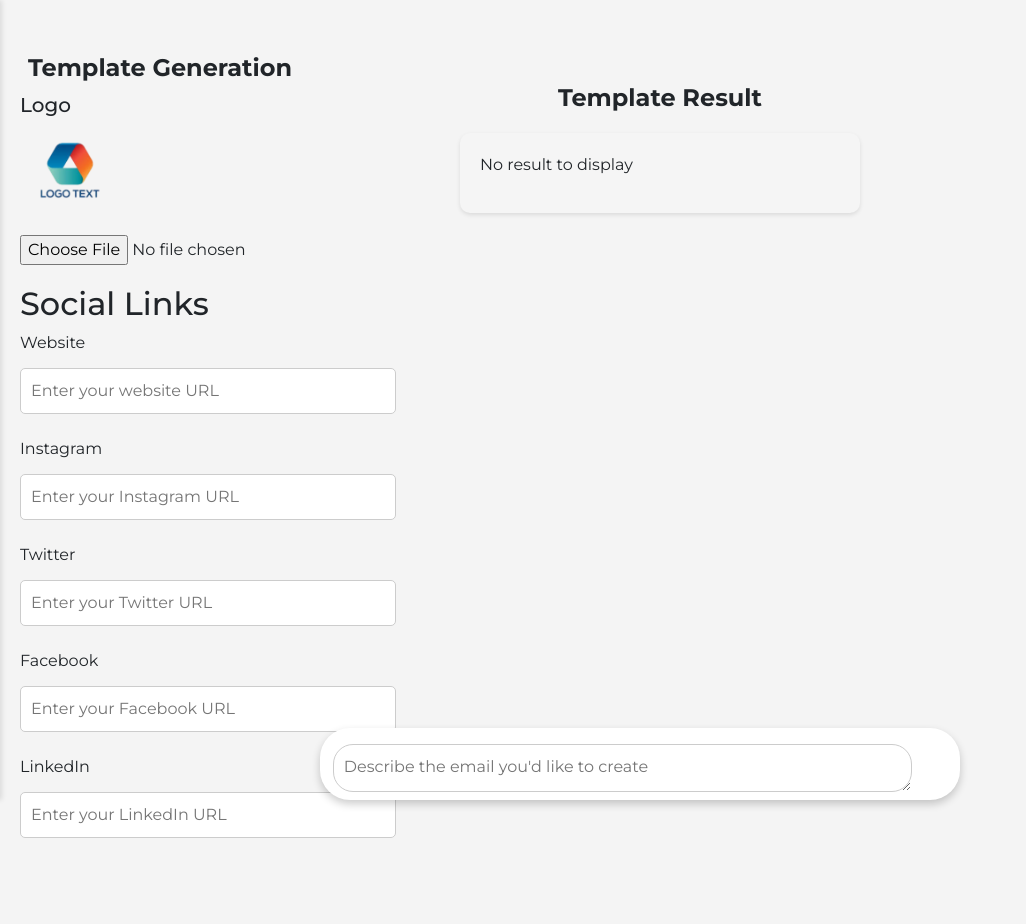
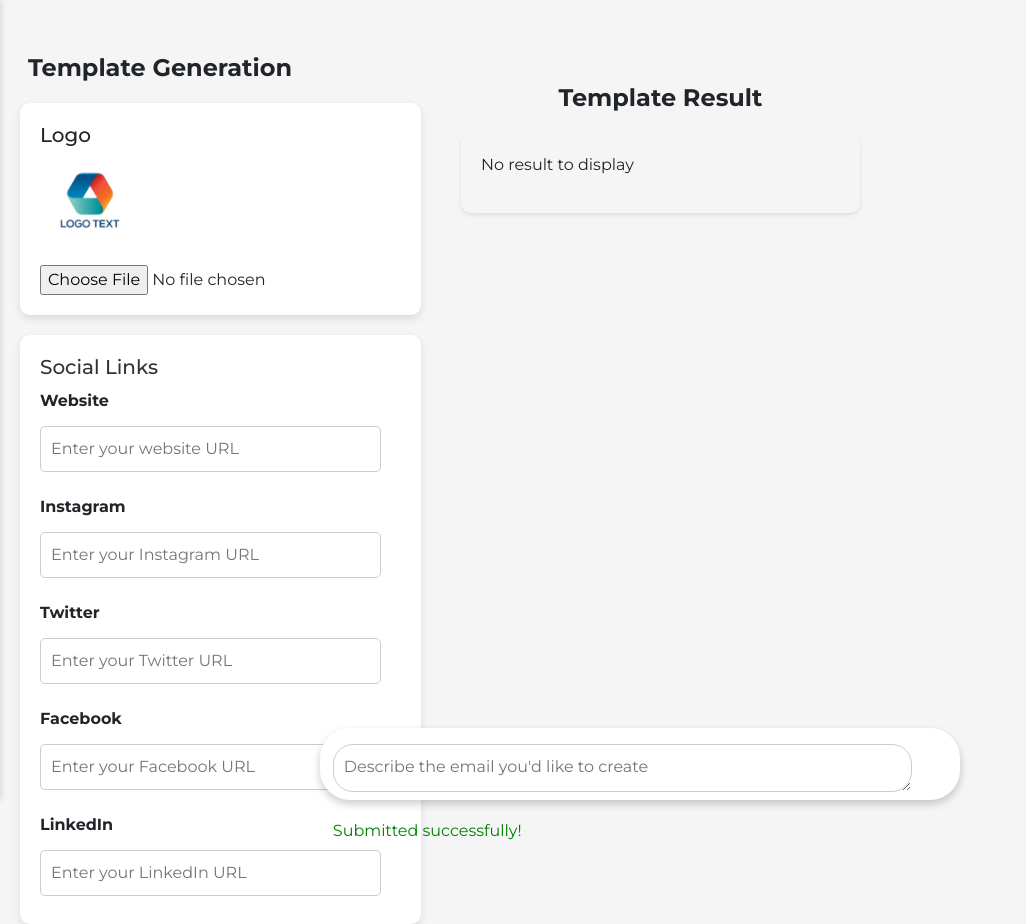
Before and after one commit to muhammadateeb86/AIMailBuilder, a React (Create React App) app: page /profile in a window 1280 px wide. Shown: the whole page, without its empty margins (0-1026 px from the left). Before the commit the page ends 846 px from the top, so only its background shows below. Built offline with nearby package versions, Linux system fonts and the light colour scheme; some icons are missing.

Commit message:
Update profile.css

```diff
--- a/src/Css/profile.css
+++ b/src/Css/profile.css
@@ -7,6 +7,7 @@ body {
     padding: 0;
     min-height: 100vh;
     overflow-y: scroll;
+    background: whitesmoke;
 }
 
 .profile_page-container {
@@ -110,12 +111,6 @@ body {
     margin-left: 350px;
 }
 
-.profile_page-main-content-body {
-    position: relative;
-    padding: 20px;
-    width: 100%;
-}
-
 .profile_page-additional-content {
     flex-grow: 1;
     padding: 20px;
@@ -137,7 +132,11 @@ h1 {
 }
 
 .profile_page-form-section {
-    margin-bottom: 20px;
+    background-color: #ffffff;
+    border-radius: 10px;
+    box-shadow: 0 4px 8px rgba(0, 0, 0, 0.1);
+    padding: 20px;
+    margin-top: 20px;
 }
 
 .profile_page-form-section label {
@@ -150,24 +149,6 @@ h1 {
     max-height: 100px;
     display: block;
     margin-bottom: 10px;
-}
-
-.profile_page-save-changes {
-    background-color: #007bff;
-    color: white;
-    border: none;
-    padding: 10px 20px;
-    cursor: pointer;
-    border-radius: 5px;
-    font-weight: bold;
-}
-
-.profile_page-save-changes:hover {
-    background-color: #0056b3;
-}
-
-.profile_page-hidden {
-    display: none;
 }
 
 #prompt-form {
@@ -229,33 +210,49 @@ h1 {
     border: 1px solid #ddd;
     border-radius: 10px;
     background-color: #fff;
+    margin-bottom: 5rem; /* Ensure enough space at the bottom */
 }
 
-.template-options {
-    position: absolute;
-    top: 10px;
-    right: 10px;
-    z-index: 100;
+ .template-container .copy-button,
+.template-container .edit-button {
+    background: none;
+    border: none;
+    color: inherit;
+    padding: 0;
+    font-size: inherit;
+    cursor: pointer;
 }
 
-.copy-button,
-.edit-button {
-    background-color: #007bff;
-    border: none;
-    color: white;
-    padding: 10px 15px;
-    text-align: center;
-    text-decoration: none;
-    display: inline-block;
-    font-size: 14px;
-    margin: 5px 5px;
-    cursor: pointer;
-    border-radius: 5px;
+.template-container .copy-button i,
+.template-container .edit-button i {
+    color: inherit;
 }
 
-.copy-button:hover,
-.edit-button:hover {
-    background-color: #0056b3;
+.template-container .copy-button:hover,
+.template-container .edit-button:hover {
+    color: black; /* Color on hover */
+}
+
+.template-container .toggle-template,.template-container .copy-button,
+.template-container .edit-button {
+    font-size: 1.5rem;
+    cursor: pointer;
+    margin-top: 10px;
+    transition: transform 0.3s ease-in-out;
+    margin-left: 5.2rem;
+    opacity: 0.9;
+}
+
+.template-container .rotate-right {
+    transform: rotate(0deg); /* Default state */
+}
+
+.template-container .rotate-left {
+    transform: rotate(180deg); /* Rotated state */
+}
+
+.template-container .toggle-template:hover {
+    color: black; /* Color on hover */
 }
 
 /* New styling for prompt section */
@@ -278,3 +275,40 @@ h1 {
 .prompt-section.slide-right {
     margin-left: 2rem;
 }
+/* New form section styling */
+.social-links-section {
+    background-color: #ffffff;
+    border-radius: 10px;
+    box-shadow: 0 4px 8px rgba(0, 0, 0, 0.1);
+    padding: 20px;
+    margin-top: 20px;
+}
+
+.social-links-section h2 {
+    font-size: 20px;
+    margin-bottom: 10px;
+    color: #333;
+}
+
+.social-links-section .form-group {
+    margin-bottom: 15px;
+}
+
+.social-links-section label {
+    display: block;
+    margin-bottom: 5px;
+    font-weight: bold;
+}
+
+.social-links-section input[type="text"] {
+    width: calc(100% - 20px);
+    padding: 10px;
+    border: 1px solid #ccc;
+    border-radius: 5px;
+    font-size: 16px;
+    box-sizing: border-box;
+}
+
+.social-links-section .form-group:last-child {
+    margin-bottom: 0;
+}
```
